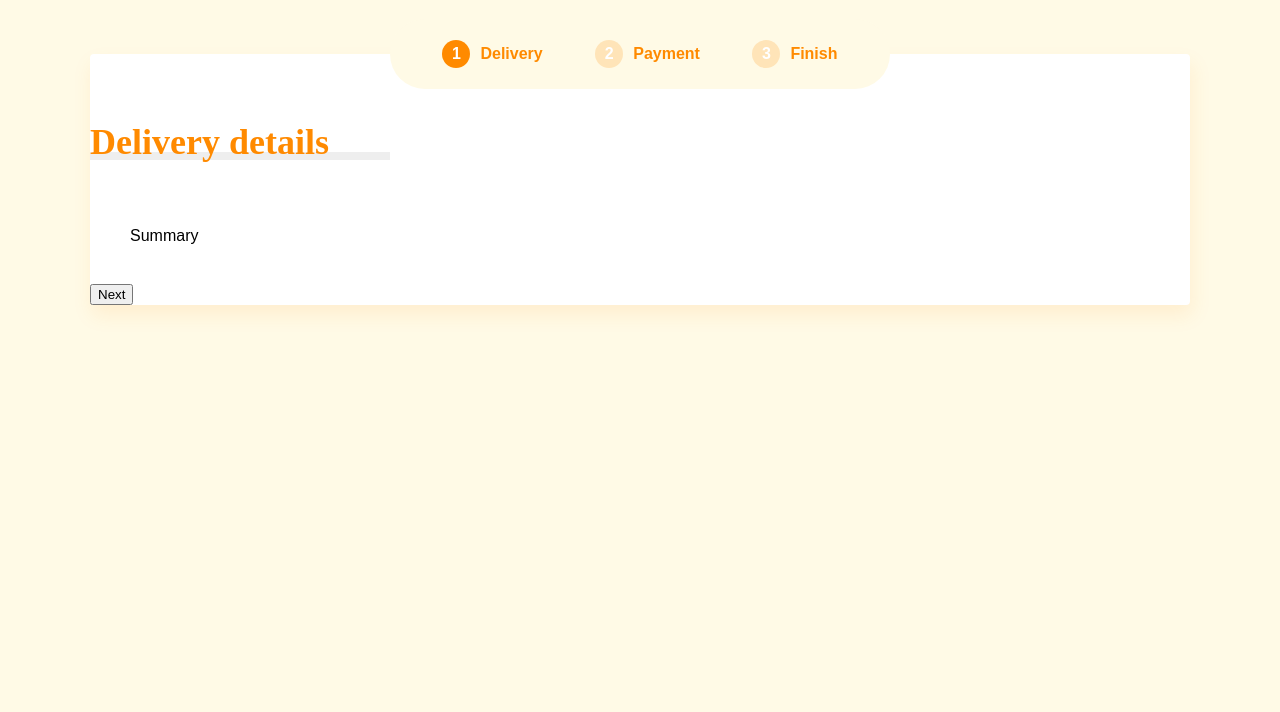
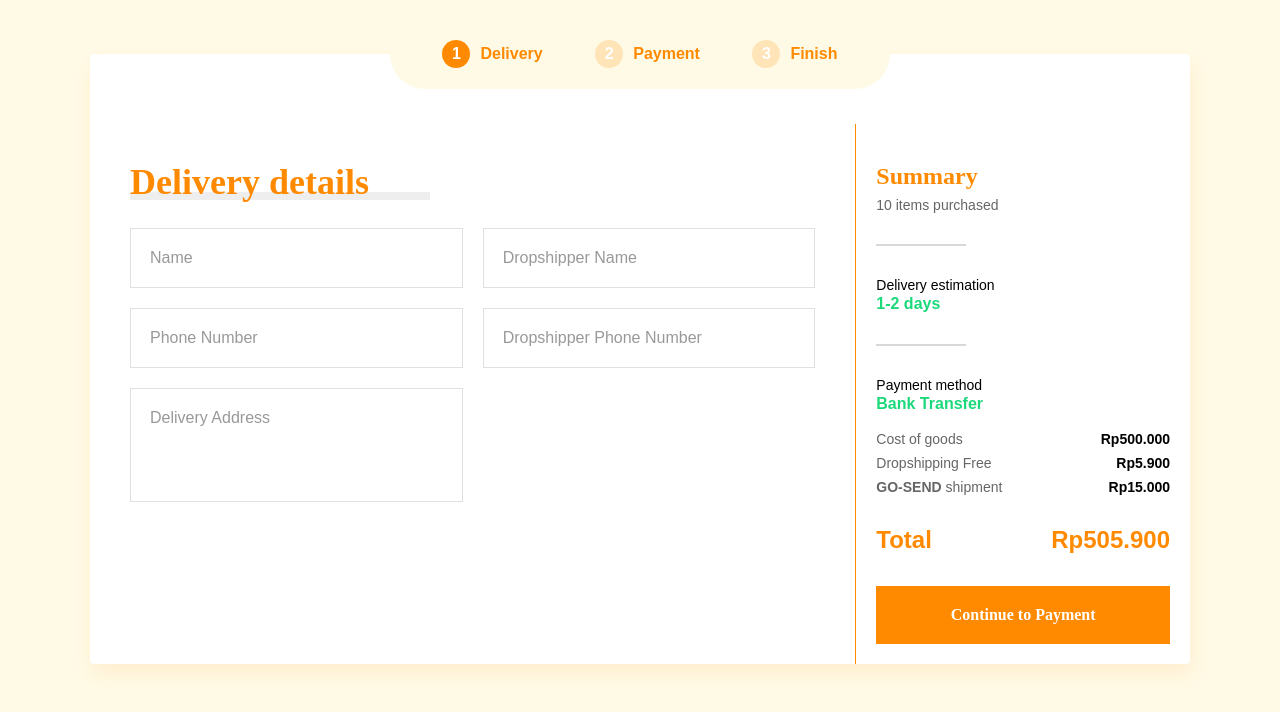
Before and after one commit to rayhanendra/jakmall-test-frontend, a Vue app: page /checkout/1 in a window 1280 px wide. Shown: the top 712 px of the page. Built offline with nearby package versions, Linux system fonts and the light colour scheme; a web font is replaced by a local one.

Commit message:
feat(checkout): implement form logic, breakdown checkout into delivery and summary

```diff
--- /dev/null
+++ b/src/modules/transaction/components/CheckoutDelivery.vue
@@ -0,0 +1,42 @@
+<template>
+  <BaseFormTitle title="Delivery details" />
+  <div class="form">
+    <div class="form__main">
+      <BaseTextField type="text" name="name" label="Name" />
+      <BaseTextField type="tel" name="phoneNumber" label="Phone Number" />
+      <BaseTextArea name="address" label="Delivery Address" />
+    </div>
+    <div class="form__dropshipper">
+      <BaseTextField type="text" name="dropshipperName" label="Dropshipper Name" />
+      <BaseTextField type="tel" name="dropshipperPhoneNumber" label="Dropshipper Phone Number" />
+    </div>
+  </div>
+</template>
+
+<script setup lang="ts">
+import BaseFormTitle from '@/core/components/BaseFormTitle.vue'
+import BaseTextField from '@/core/components/BaseTextField.vue'
+import BaseTextArea from '@/core/components/BaseTextArea.vue'
+</script>
+
+<style scoped lang="stylus">
+.form
+  display flex
+  flex-direction row
+  gap 20px
+
+  @media screen and (max-width: 768px)
+    flex-direction column
+
+  &__main
+    width 100%
+    display flex
+    flex-direction column
+    gap 20px
+
+  &__dropshipper
+    width 100%
+    display flex
+    flex-direction column
+    gap 20px
+</style>
--- /dev/null
+++ b/src/modules/transaction/components/CheckoutSummary.vue
@@ -0,0 +1,145 @@
+<template>
+  <div class="summary__title">Summary</div>
+  <div class="summary__main">
+    <div class="summary__main__content">
+      <div class="summary__main__content__total">{{ itemsPurchased }} items purchased</div>
+      <div class="summary__main__content__divider"></div>
+      <div class="summary__main__content__item">
+        <div class="summary__main__content__item__label">Delivery estimation</div>
+        <div class="summary__main__content__item__value">{{ deliveryEstimation }}</div>
+      </div>
+      <div class="summary__main__content__divider"></div>
+      <div class="summary__main__content__item">
+        <div class="summary__main__content__item__label">Payment method</div>
+        <div class="summary__main__content__item__value">{{ paymentMethod }}</div>
+      </div>
+    </div>
+    <div class="summary__main__pricing">
+      <div class="summary__main__pricing__item">
+        <div class="summary__main__pricing__item__label">Cost of goods</div>
+        <div class="summary__main__pricing__item__value">{{ cost }}</div>
+      </div>
+      <div class="summary__main__pricing__item">
+        <div class="summary__main__pricing__item__label">Dropshipping Free</div>
+        <div class="summary__main__pricing__item__value">{{ dropshipping }}</div>
+      </div>
+      <div class="summary__main__pricing__item">
+        <div class="summary__main__pricing__item__label"><b>GO-SEND</b> shipment</div>
+        <div class="summary__main__pricing__item__value">{{ shipment }}</div>
+      </div>
+      <div class="summary__main__pricing__total">
+        <div class="summary__main__pricing__total__label">Total</div>
+        <div class="summary__main__pricing__total__value">{{ total }}</div>
+      </div>
+      <BaseButton>Continue to Payment</BaseButton>
+    </div>
+  </div>
+</template>
+
+<script setup lang="ts">
+import BaseButton from '@/core/components/BaseButton.vue'
+
+defineProps({
+  itemsPurchased: {
+    type: Number,
+    required: true
+  },
+  deliveryEstimation: {
+    type: String,
+    required: true
+  },
+  paymentMethod: {
+    type: String,
+    required: true
+  },
+  cost: {
+    type: String,
+    required: true
+  },
+  dropshipping: {
+    type: String,
+    required: true
+  },
+  shipment: {
+    type: String,
+    required: true
+  },
+  total: {
+    type: String,
+    required: true
+  }
+})
+</script>
+
+<style scoped lang="stylus">
+
+.summary
+
+    &__title
+      font-family 'Montserrat'
+      font-size 24px
+      font-weight bold
+      color #FF8A00
+
+    &__main
+      height 100%
+      display flex
+      flex-direction column
+      justify-content space-between
+
+      &__content
+        display flex
+        flex-direction column
+        gap 22px
+
+        &__total
+          margin-top 10px
+          font-size 14px
+          color #666666
+
+        &__divider
+          border 1px solid #D8D8D8
+          width 30%
+          margin 10px 0
+
+        &__item
+          display flex
+          flex-direction column
+          gap 4px
+
+          &__label
+            font-size 14px
+            color #000000
+
+          &__value
+            font-size 16px
+            color #1BD97B
+            font-weight 600
+
+      &__pricing
+        display flex
+        flex-direction column
+        gap 10px
+
+        &__item
+          display flex
+          justify-content space-between
+          font-size 14px
+
+          &__label
+            font-weight 500
+            color #666666
+
+          &__value
+            font-weight bold
+            color #000000
+
+        &__total
+          margin-top 24px
+          margin-bottom 24px
+          display flex
+          justify-content space-between
+          font-size 24px
+          font-weight bold
+          color #FF8A00
+</style>
--- a/src/modules/transaction/views/CheckoutView.vue
+++ b/src/modules/transaction/views/CheckoutView.vue
@@ -2,27 +2,73 @@
   <div class="background">
     <div class="container">
       <div class="card">
-        <CheckoutStepper :steps="['Delivery', 'Payment', 'Finish']" :active-step="activeStep" />
-        <div class="card__content">
-          <div class="title">
-            <div class="title__text">Delivery details</div>
-            <div class="title__line"></div>
+        <CheckoutStepper :steps="steps" :active-step="activeStep" />
+        <Form :validation-schema="validationSchema" @submit="onSubmit">
+          <div class="card__content">
+            <div class="card__form">
+              <CheckoutDelivery />
+            </div>
+            <div class="card__summary">
+              <CheckoutSummary
+                :items-purchased="summary.itemsPurchased"
+                :delivery-estimation="summary.deliveryEstimation"
+                :payment-method="summary.paymentMethod"
+                :cost="summary.cost"
+                :dropshipping="summary.dropshipping"
+                :shipment="summary.shipment"
+                :total="summary.total"
+              />
+            </div>
           </div>
-        </div>
-        <div class="card__summary">
-          <div>Summary</div>
-        </div>
-        <button @click="handleNext">Next</button>
+        </Form>
       </div>
     </div>
   </div>
 </template>
 
 <script setup lang="ts">
-import { ref } from 'vue'
+import { reactive, ref } from 'vue'
 import CheckoutStepper from '../components/CheckoutStepper.vue'
+import { Form } from 'vee-validate'
+import * as Yup from 'yup'
+import BaseButton from '@/core/components/BaseButton.vue'
+import CheckoutDelivery from '../components/CheckoutDelivery.vue'
+import CheckoutSummary from '../components/CheckoutSummary.vue'
 
+const steps = ['Delivery', 'Payment', 'Finish']
 const activeStep = ref(1)
+
+const summary = reactive({
+  itemsPurchased: 10,
+  deliveryEstimation: '1-2 days',
+  paymentMethod: 'Bank Transfer',
+  cost: 'Rp500.000',
+  dropshipping: 'Rp5.900',
+  shipment: 'Rp15.000',
+  total: 'Rp505.900'
+})
+
+const validationSchema = Yup.object().shape({
+  name: Yup.string().required('Name is required'),
+  phoneNumber: Yup.string()
+    .min(6, 'Phone number must be at least 6 characters')
+    .required('Phone number is required'),
+  address: Yup.string().required('Address is required'),
+  dropshipperName: Yup.string().required('Dropshipper name is required'),
+  dropshipperPhoneNumber: Yup.string()
+    .min(6, 'Phone number must be at least 6 characters')
+    .required('Phone number is required')
+})
+
+const onSubmit = async (value: any) => {
+  handleNext()
+
+  if (activeStep.value === steps.length) {
+    console.log('submit', value)
+
+    return
+  }
+}
 
 const handleNext = () => {
   activeStep.value += 1
@@ -47,74 +93,27 @@ const handleNext = () => {
   max-height 550px
 
 .card
-  padding auto 40px
   background-color #FFFFFF
   box-shadow 2px 10px 20px rgba(255, 138, 0, 0.1);
   border-radius 4px;
 
-  &__stepper
-    position relative
-    top -35px
-    left 50%
-    transform translateX(-50%)
-    border-radius: 999px
-    background-color #FFFAE6
+  &__content
     display flex
-    align-items center
-    justify-content space-evenly
-    width 500px
-    height 70px
+    flex-basis 100%
 
-    &__dot
-      display flex
-      align-items center
-      justify-content space-between
-      gap 10px
-      font-size 16px
-      font-weight bold
-      color #FF8A00
-
-      &__point
-        width 20px
-        height 20px
-        border-radius 50%
-        padding 4px
-        background-color #FF8A00
-        display flex
-        align-items center
-        justify-content center
-        color #FFFFFF
-
-      &__text
-        color #FF8A00
-
-  &__content
-    flex-basis 1
+  &__form
+    flex-basis 70%
+    padding 40px
     flex-direction column
-    width 100%
     height 100%
 
   &__summary
-    padding 40px 0
-    margin-left 40px
-    width 100%
-
-.title
-  margin-bottom 20px
-  display flex
-  flex-direction column
-
-  &__text
-    font-family 'Montserrat'
-    font-size 36px
-    font-weight bold
-    color #FF8A00
-    z-index 1
-
-  &__line
-    position relative
-    bottom 8px
-    width 300px
-    height 8px
-    background-color #EEEEEE
+    flex-basis 30%
+    height 480px
+    padding 0px 20px
+    padding-top 40px
+    padding-bottom 20px
+    border-left 1px solid #FF8A00
+    display flex
+    flex-direction column
 </style>
```
